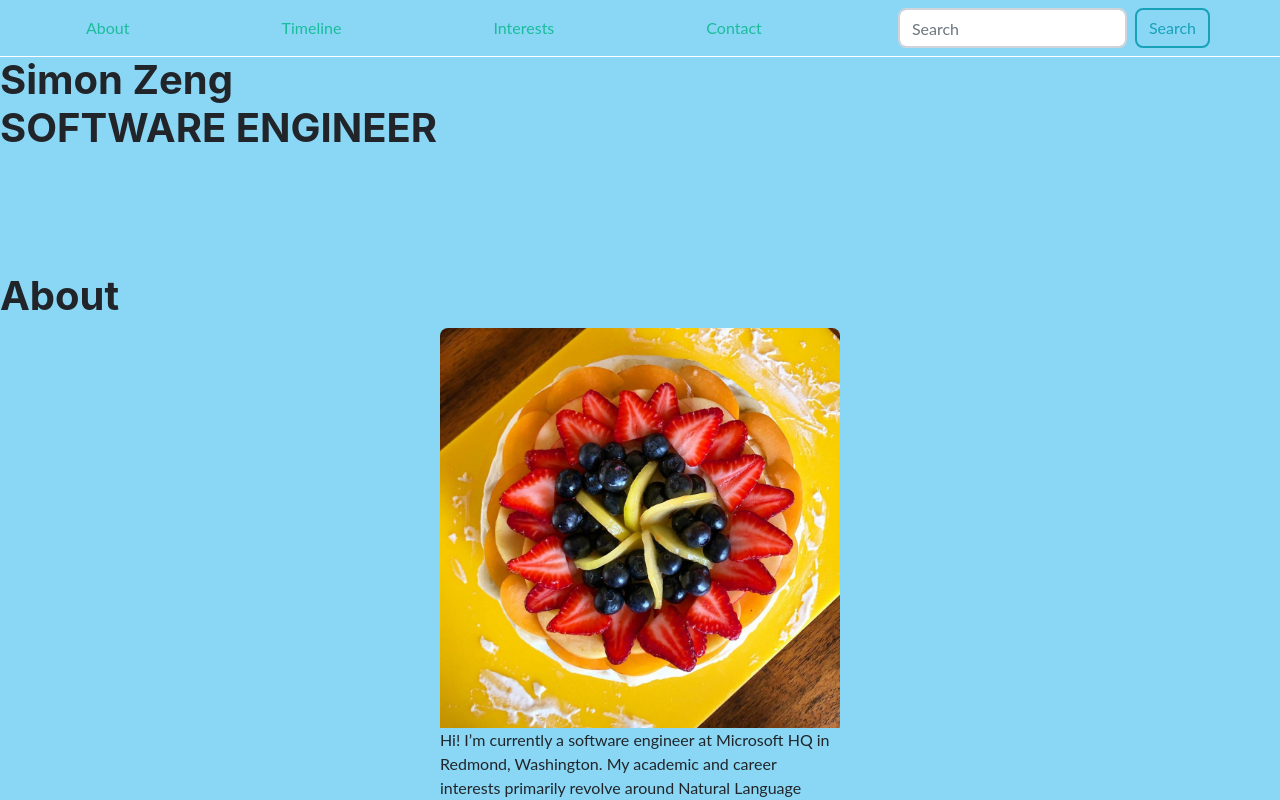
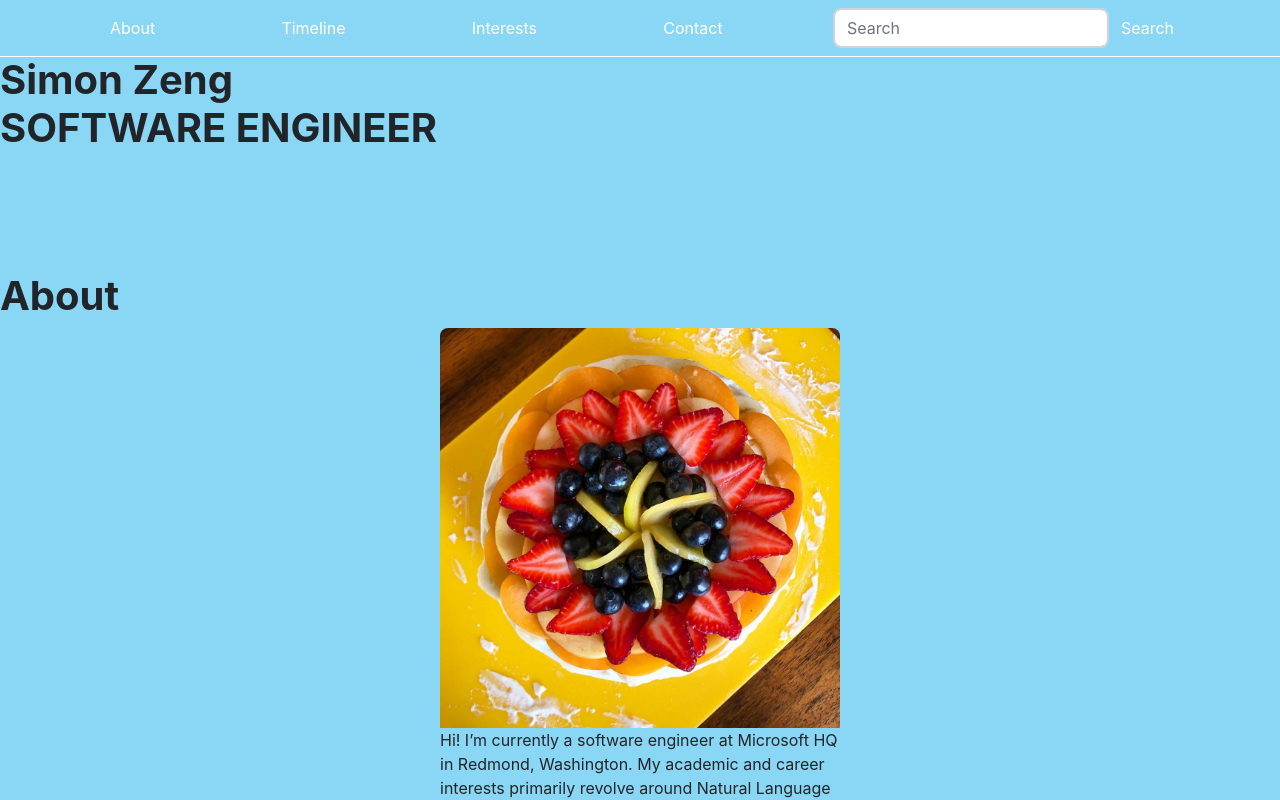
Before and after one commit to szeng7/wip-website, a React (Create React App) app: page / in a window 1280 px wide. Both pictures are taken after a click on the button "Search". Shown: the top 800 px of the page. Built offline with nearby package versions, Linux system fonts and the light colour scheme.

Commit message:
added nav bar functionality again, fixing component inside component error

```diff
--- a/src/assets/components/SearchBarButton.jsx
+++ b/src/assets/components/SearchBarButton.jsx
@@ -1,3 +1,4 @@
+import "../css/SearchBarButton.css";
 import React, { Component } from "react";
 import Button from "react-bootstrap/Button";
 import Form from "react-bootstrap/Form";
@@ -12,14 +13,18 @@ class SearchBarButton extends Component {
   showForm() {
     return (
       <Form inline>
-        <FormControl type="text" placeholder="Search" className="mr-sm-2" />
-        <Button variant="outline-info">Search</Button>
+        <FormControl className="form-custom" type="text" placeholder="Search" />
+        <Button className="btn-postclick">Search</Button>
       </Form>
     );
   }
 
   showButton() {
-    return <Button onClick={() => this.onClick()}>Search</Button>;
+    return (
+      <Button className="btn-preclick" onClick={() => this.onClick()}>
+        Search
+      </Button>
+    );
   }
 
   onClick() {
--- /dev/null
+++ b/src/assets/components/TimelineItem.jsx
@@ -0,0 +1,5 @@
+import React from "react";
+
+export default () => {
+  return <div>hi</div>;
+};
--- /dev/null
+++ b/src/assets/css/SearchBarButton.css
@@ -0,0 +1,30 @@
+.btn-preclick {
+  background: none;
+  border: none;
+}
+
+.btn-postclick {
+  background: none;
+  border: none;
+}
+
+.btn-preclick:hover,
+.btn-postclick:hover {
+  color: #fff;
+  background: none;
+}
+
+.btn-postclick:focus,
+.btn-postclick.focus {
+  color: #fff;
+  background: none;
+  box-shadow: 0 0 0 0.2rem rgba(60, 198, 171, 0.5);
+}
+
+.form-custom:focus {
+  border-color: white;
+  color: #495057;
+  background-color: #fff;
+  outline: 0;
+  box-shadow: 0 0 0 0.2rem rgba(26, 188, 156, 0.25);
+}
--- a/src/assets/css/custom.css
+++ b/src/assets/css/custom.css
@@ -1,7 +1,12 @@
 @charset "UTF-8";
 
-.border-nav {
+.custom-nav {
   outline: 1px solid white;
+  background: none;
+}
+
+.custom-nav-link {
+  color: white;
 }
 
 body {
--- a/src/index.js
+++ b/src/index.js
@@ -1,10 +1,12 @@
+import "bootstrap/dist/css/bootstrap.css";
+import "./assets/css/bootstrap.min.css";
 import React from "react";
 import ReactDOM from "react-dom";
 import "./index.css";
 import App from "./App";
 import * as serviceWorker from "./serviceWorker";
-import "./assets/css/bootstrap.min.css";
 import "./assets/css/custom.css";
+import "./assets/css/SearchBarButton.css";
 
 ReactDOM.render(
   <React.StrictMode>
--- a/src/pages/main.jsx
+++ b/src/pages/main.jsx
@@ -77,14 +77,31 @@ const MainPage = () => {
 
   return (
     <div className="portfolio">
-      <Navbar className="border-nav" variant="light" sticky="top">
-        <Container>
-          <Nav.Link href="#about">About</Nav.Link>
-          <Nav.Link href="#timeline">Timeline</Nav.Link>
-          <Nav.Link href="#interests">Interests</Nav.Link>
-          <Nav.Link href="#contact">Contact</Nav.Link>
-          <SearchBarButton></SearchBarButton>
-        </Container>
+      <Navbar
+        collapseOnSelect
+        expand="lg"
+        className="custom-nav"
+        variant="light"
+        sticky="top"
+      >
+        <Navbar.Toggle aria-controls="responsive-navbar-nav" />
+        <Navbar.Collapse id="responsive-navbar-nav">
+          <Container>
+            <Nav.Link className="custom-nav-link" href="#about">
+              About
+            </Nav.Link>
+            <Nav.Link className="custom-nav-link" href="#timeline">
+              Timeline
+            </Nav.Link>
+            <Nav.Link className="custom-nav-link" href="#interests">
+              Interests
+            </Nav.Link>
+            <Nav.Link className="custom-nav-link" href="#contact">
+              Contact
+            </Nav.Link>
+            <SearchBarButton></SearchBarButton>
+          </Container>
+        </Navbar.Collapse>
       </Navbar>
       <header>
         <h1>Simon Zeng</h1>
```
